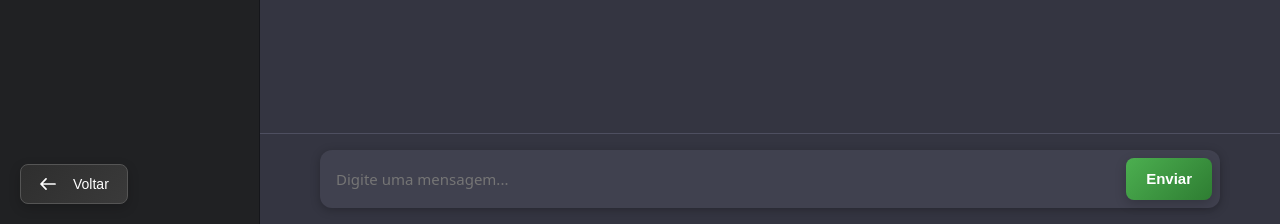
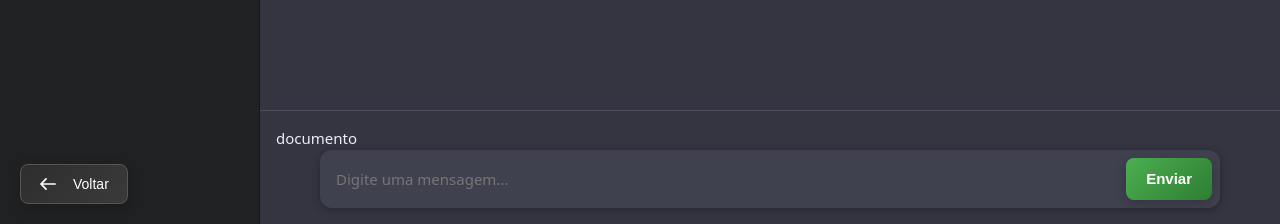
Before and after one commit to WeezyHS/ia_leis_ambientais, a FastAPI app: page /chat-ai in a window 1280 px wide. Shown: the part 576-800 px from the top of the page. Run offline with FastAPI, Linux system fonts and the light colour scheme; data that the repository does not hold is empty.

```diff
--- a/templates/IA_chat.html
+++ b/templates/IA_chat.html
@@ -37,6 +37,7 @@
             <div id="chat-messages" class="messages-area"></div>
 
             <div class="chat-input-area">
+                <div>documento</div>
                 <form id="message-form" class="message-form">
                     <textarea id="message-input" placeholder="Digite uma mensagem..." rows="1"></textarea>
                     <button type="submit" id="send-button">
```
